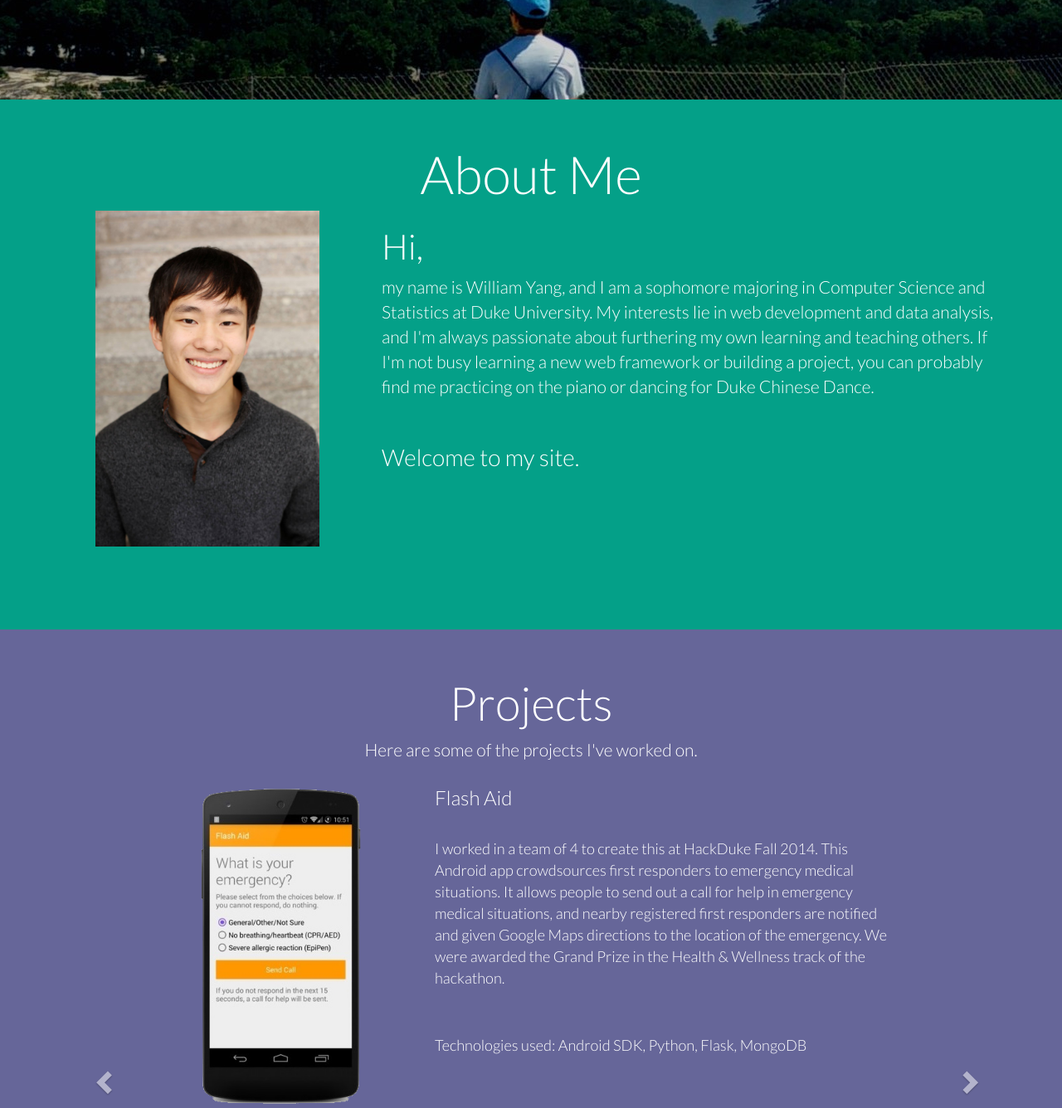
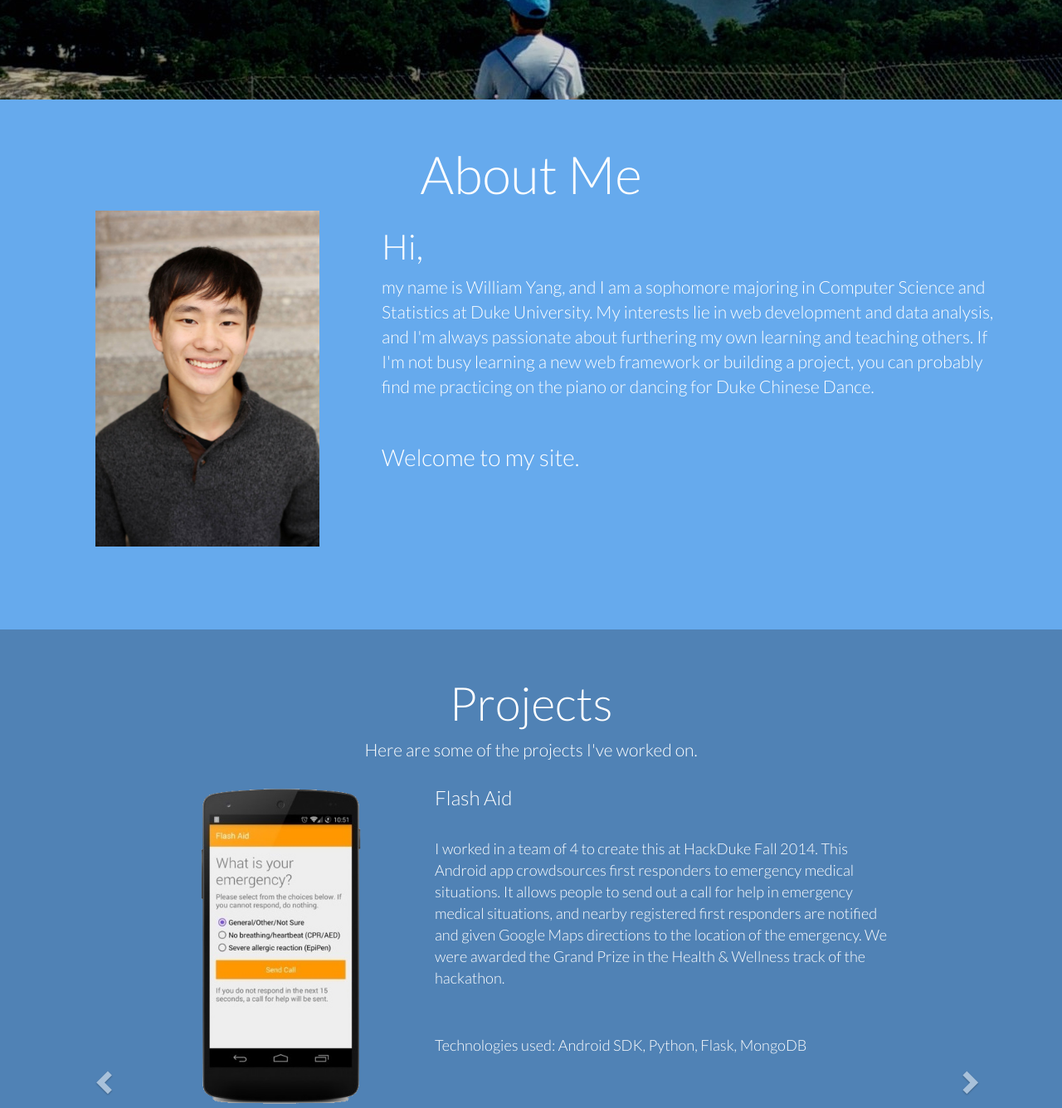
Before and after one commit to wallium/wallium.github.io, a plain HTML site: page index.html in a window 1280 px wide. Shown: the part 680-2016 px from the top of the page at 83% size. Drawn offline with nearby package versions, Linux system fonts and the light colour scheme.

Commit message:
picked some new equally bad colors

```diff
--- a/css/style.css
+++ b/css/style.css
@@ -35,7 +35,7 @@ body {
 
 .jumbotron.aboutme {
 	/*background-color: #223C79;*/
-	background-color: #04A088;
+	background-color: #66AAED;
 	margin-bottom: 0px;
 	padding-top: 0px;
 }
@@ -82,7 +82,7 @@ p {
 }
 
 #projects {
-	background-color: #666699;
+	background-color: #5082B5;
 	position: relative;
 }
 
```
